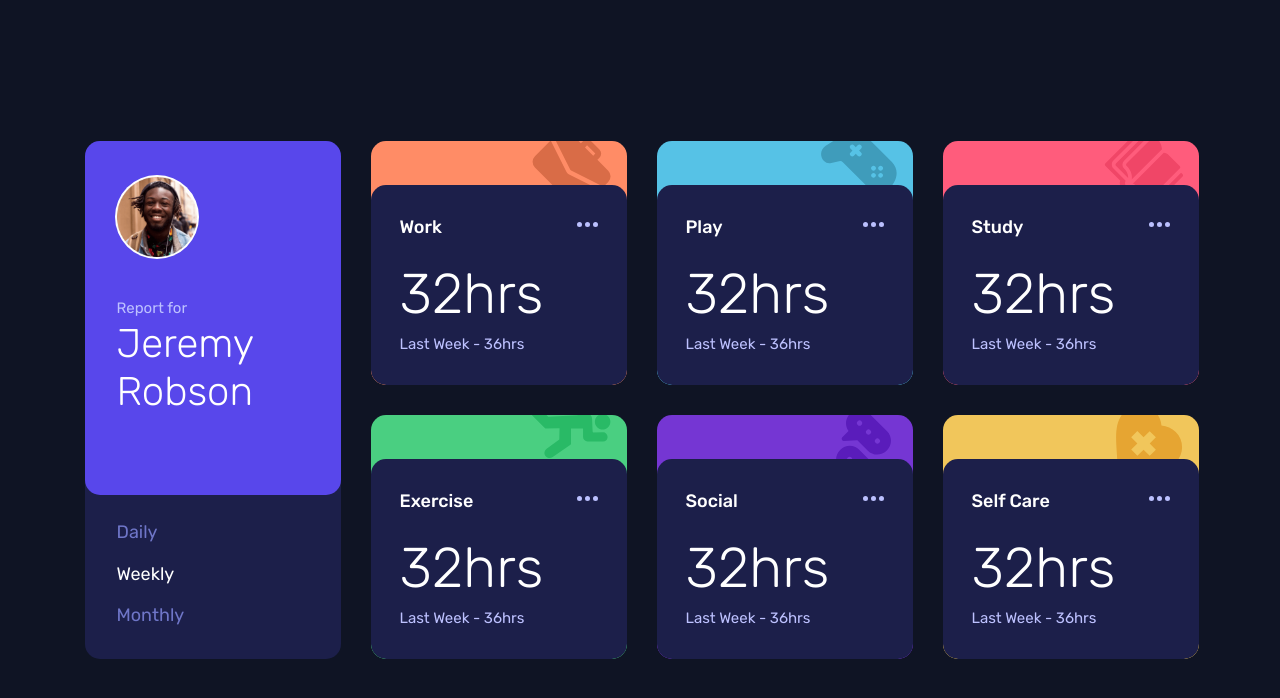
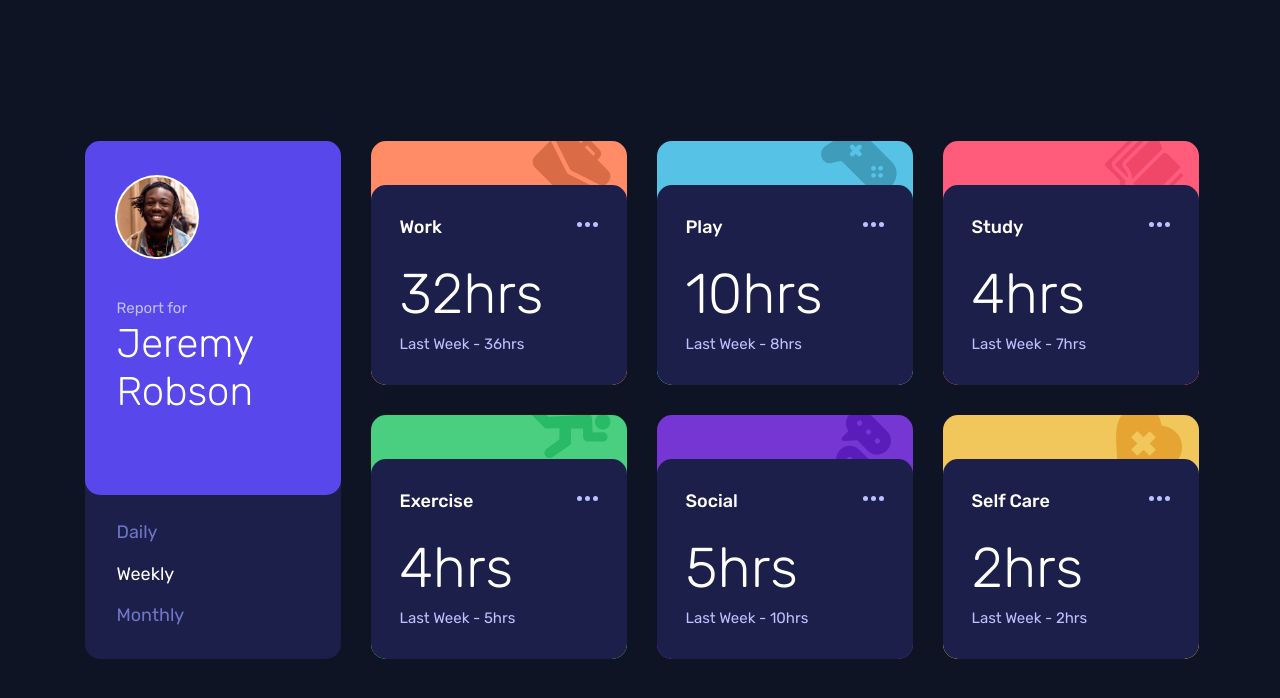
Before and after one commit to JCDMeira/17-time-tracking-dashboard, a React (Create React App) app: page / in a window 1280 px wide. Shown: the top 698 px of the page. Built offline with nearby package versions, Linux system fonts and the light colour scheme; data requests are answered from the project's data file.

Commit message:
Add dinamic activity time on activityCard

```diff
--- a/src/App.jsx
+++ b/src/App.jsx
@@ -10,7 +10,7 @@ import { Conteiner, GlobalStyle } from './Global';
 import { ActivitysConsumer } from './Contexts/ActivitysContext';
 
 function App() {
-  const { name, activitys } = ActivitysConsumer();
+  const { name, activitys, period } = ActivitysConsumer();
 
   return (
     <>
@@ -19,7 +19,12 @@ function App() {
         <Content>
           <AvatarCard name={name} />
           {activitys?.map(({ title }, index) => (
-            <ActivityCard key={index} tagCard={index} title={title} />
+            <ActivityCard
+              key={index}
+              tagCard={index}
+              title={title}
+              period={period[index] || {}}
+            />
           ))}
         </Content>
       </Conteiner>
--- a/src/Contexts/ActivitysContext.js
+++ b/src/Contexts/ActivitysContext.js
@@ -9,7 +9,8 @@ const ActivitysProvider = ({ children }) => {
   const [name, setName] = useState('');
   const [activitys, setActivitys] = useState([]);
   const [period, setPeriod] = useState([]);
-  const word = 'weekly';
+  const [word, setWord] = useState('weekly');
+  // const word = 'weekly';
 
   useEffect(() => {
     function findInfoPeriod(obj, word, store = []) {
@@ -31,9 +32,9 @@ const ActivitysProvider = ({ children }) => {
     }
 
     const recursiveResult = findInfoPeriod(activitys, word);
-    console.log(recursiveResult);
+    // console.log(recursiveResult);
     setPeriod(recursiveResult);
-  }, [activitys]);
+  }, [activitys, word]);
 
   useEffect(() => {
     api.get('/profiles').then((response) => {
@@ -48,7 +49,7 @@ const ActivitysProvider = ({ children }) => {
 
   return (
     <ActivitysContexts.Provider
-      value={{ name, setName, activitys, setActivitys }}
+      value={{ name, setName, activitys, setActivitys, period, setPeriod }}
     >
       {children}
     </ActivitysContexts.Provider>
--- a/src/Contexts/arquivoTeste.js
+++ b/src/Contexts/arquivoTeste.js
@@ -63,7 +63,7 @@ const ActivitysProvider = ({ children }) => {
 
 const ActivitysConsumer = () => useContext(ActivitysProvider);
 
-export { ActivitysContexts, ActivitysProvider, ActivitysConsumer };
+// export { ActivitysContexts, ActivitysProvider, ActivitysConsumer };
 
 ActivitysProvider.propTypes = {
   children: P.object.isRequired,
--- a/src/components/ActivityCard/index.jsx
+++ b/src/components/ActivityCard/index.jsx
@@ -11,7 +11,8 @@ import exerciseIcon from '../../assets/images/icon-exercise.svg';
 import socialIcon from '../../assets/images/icon-social.svg';
 import selfCareIcon from '../../assets/images/icon-self-care.svg';
 
-function ActivityCard({ tagCard, title }) {
+// eslint-disable-next-line no-unused-vars
+function ActivityCard({ tagCard, title, period }) {
   const icons = [
     workIcon,
     playIcon,
@@ -39,11 +40,11 @@ function ActivityCard({ tagCard, title }) {
         <div className="current">
           <h1>
             {title}
-            <span>32hrs</span>
+            <span>{period.current}hrs</span>
           </h1>
         </div>
         <div className="last">
-          <h2>Last Week - 36hrs</h2>
+          <h2>Last Week - {period.previous}hrs</h2>
         </div>
       </div>
     </ActivityCardConteiner>
@@ -53,6 +54,7 @@ function ActivityCard({ tagCard, title }) {
 ActivityCard.propTypes = {
   tagCard: P.number.isRequired,
   title: P.string.isRequired,
+  period: P.object.isRequired,
 };
 
 export { ActivityCard };
```
